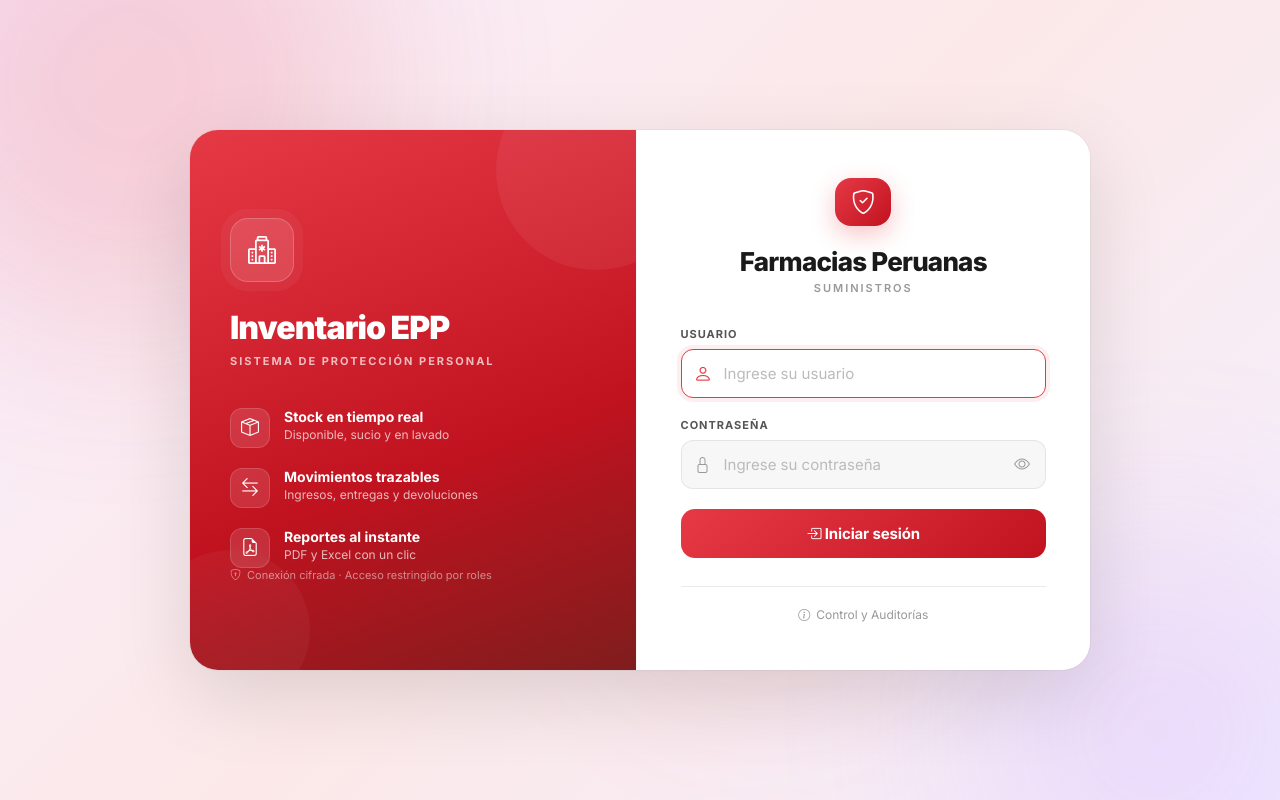
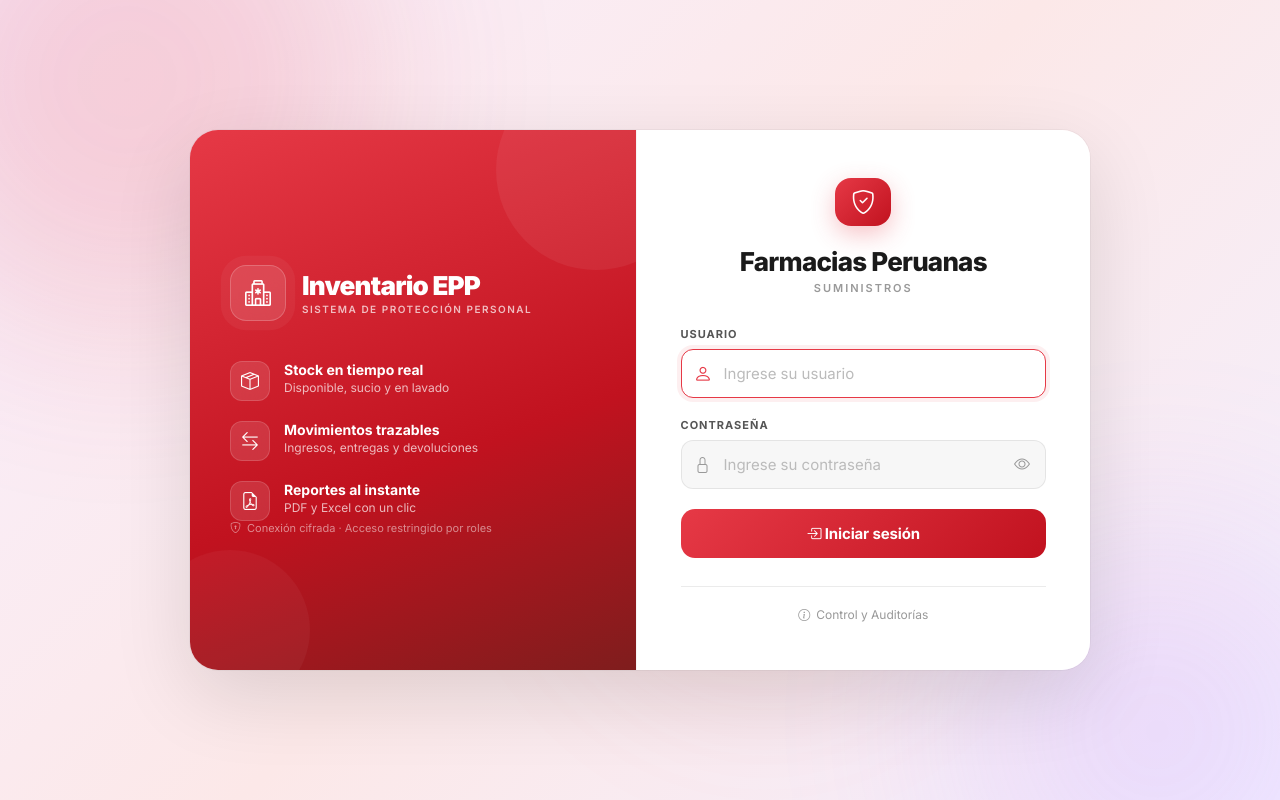
Before and after one commit to CaquitaAsesina/SUM-WEB, a website: page frontend/login.html in a window 1280 px wide. Drawn offline with nearby package versions, Linux system fonts and the light colour scheme.

Commit message:
dasdasssssddsdfsddasd

```diff
--- a/frontend/login.html
+++ b/frontend/login.html
@@ -28,11 +28,11 @@
     .login-brand::before{content:'';position:absolute;top:-60px;right:-60px;width:200px;height:200px;border-radius:50%;background:rgba(255,255,255,0.06);pointer-events:none}
     .login-brand::after{content:'';position:absolute;bottom:-40px;left:-40px;width:160px;height:160px;border-radius:50%;background:rgba(255,255,255,0.04);pointer-events:none}
 
-    .brand-top{position:relative;z-index:2;margin-bottom:40px}
-    .brand-logo{width:64px;height:64px;border-radius:18px;background:rgba(255,255,255,0.15);backdrop-filter:blur(10px);display:flex;align-items:center;justify-content:center;font-size:28px;margin-bottom:28px;animation:logoPulse 3s ease-in-out infinite;border:1px solid rgba(255,255,255,0.2)}
+    .brand-top{position:relative;z-index:2;margin-bottom:40px;display:flex;align-items:center;gap:16px}
+    .brand-logo{width:56px;height:56px;min-width:56px;border-radius:16px;background:rgba(255,255,255,0.15);backdrop-filter:blur(10px);display:flex;align-items:center;justify-content:center;font-size:26px;animation:logoPulse 3s ease-in-out infinite;border:1px solid rgba(255,255,255,0.2)}
     @keyframes logoPulse{0%,100%{box-shadow:0 0 0 0 rgba(255,255,255,0.2)}50%{box-shadow:0 0 0 12px rgba(255,255,255,0)}}
-    .brand-title{font-size:32px;font-weight:900;letter-spacing:-0.03em;margin-bottom:8px;line-height:1.1;animation:slideRight 0.7s ease 0.2s backwards}
-    .brand-subtitle{font-size:11px;font-weight:700;letter-spacing:2px;text-transform:uppercase;opacity:0.7;animation:slideRight 0.7s ease 0.3s backwards}
+    .brand-title{font-size:26px;font-weight:900;letter-spacing:-0.03em;line-height:1.15;animation:slideRight 0.7s ease 0.2s backwards}
+    .brand-subtitle{font-size:10px;font-weight:600;letter-spacing:1.5px;text-transform:uppercase;opacity:0.7;animation:slideRight 0.7s ease 0.3s backwards;margin-top:2px}
     @keyframes slideRight{from{opacity:0;transform:translateX(-20px)}to{opacity:1;transform:translateX(0)}}
 
     .brand-features{display:flex;flex-direction:column;gap:20px;position:relative;z-index:2}
@@ -171,8 +171,10 @@
     <div class="login-brand">
       <div class="brand-top">
         <div class="brand-logo"><i class="bi bi-hospital"></i></div>
-        <h1 class="brand-title">Inventario EPP</h1>
-        <p class="brand-subtitle">Sistema de Protección Personal</p>
+        <div>
+          <h1 class="brand-title">Inventario EPP</h1>
+          <p class="brand-subtitle">Sistema de Protección Personal</p>
+        </div>
       </div>
       <div class="brand-features">
         <div class="feature-item">
```
